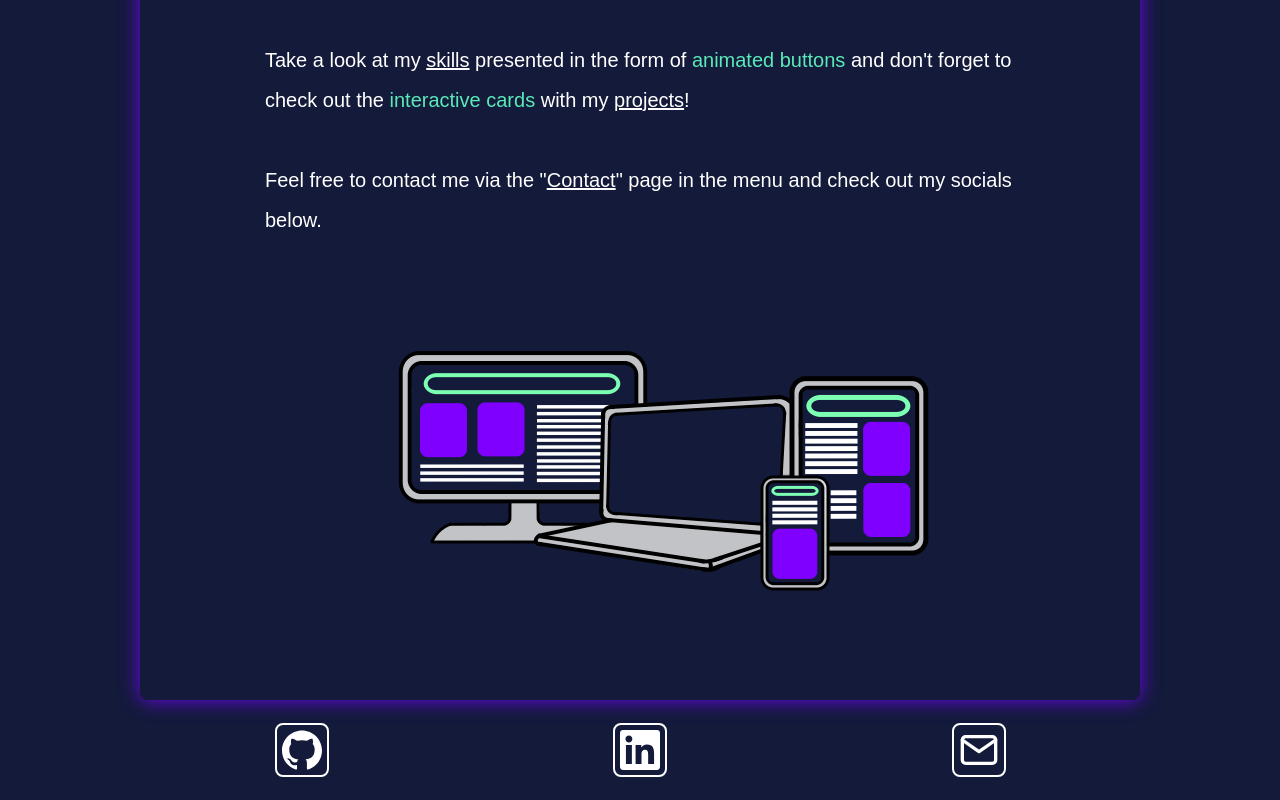
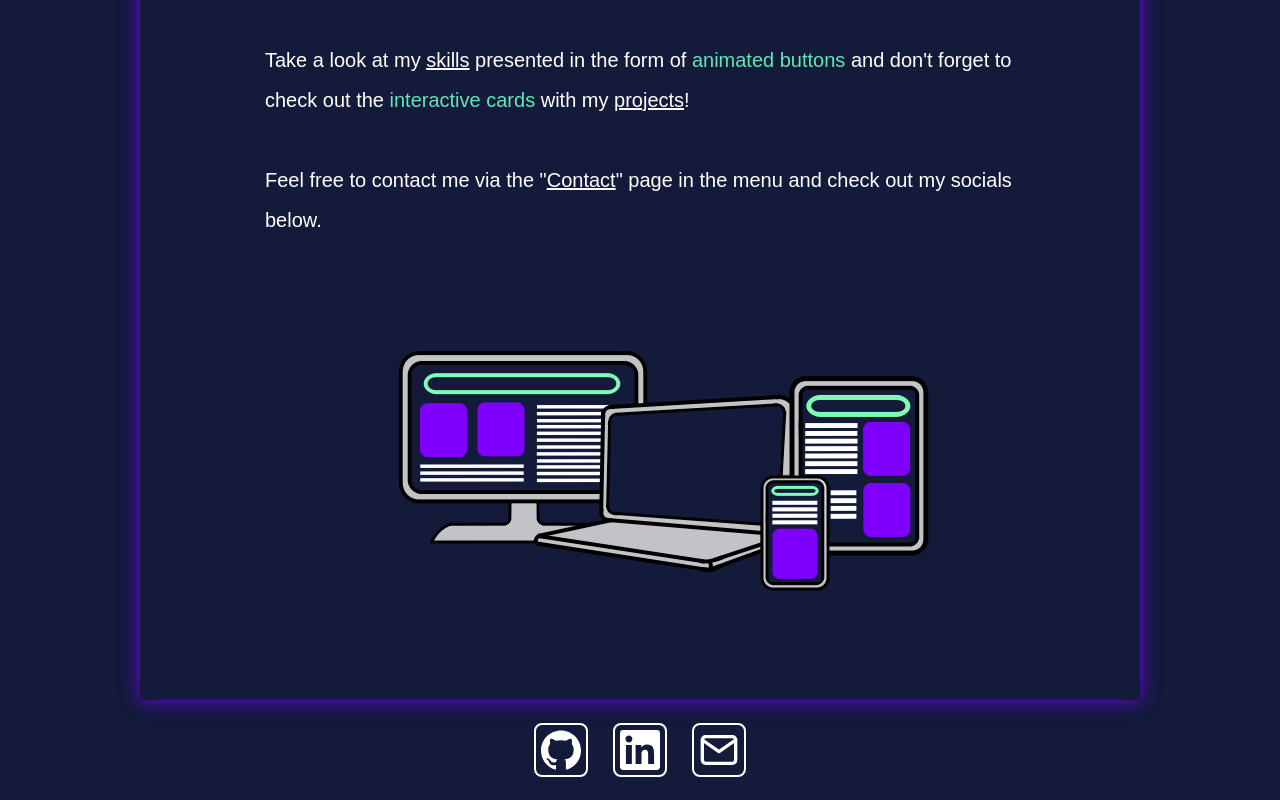
Before and after one commit to AleksandraMotor/portfolio-AM, a React app: page / in a window 1280 px wide. Shown: the part 760-1560 px from the top of the page. Built offline with nearby package versions, Linux system fonts and the light colour scheme.

Commit message:
edit layout

```diff
--- a/src/app/App.scss
+++ b/src/app/App.scss
@@ -16,9 +16,10 @@
     height: toRem(200);
     display: flex;
     justify-content: center;
+    box-shadow: inset 0px 0px 20px 0px $color_secondary;
 
-    &--mobile {
-      box-shadow: inset 0px 0px 20px 0px $color_secondary;
+    &--desktop {
+      box-shadow: none;
     }
   }
 
@@ -62,13 +63,14 @@
   }
 
   &__footer {
-    height: toRem(100);
+    height: toRem(80);
     display: flex;
     justify-content: center;
+    box-shadow: inset 0px 0px 20px 0px $color_secondary;
 
-    &--mobile {
-      height: toRem(80);
-      box-shadow: inset 0px 0px 20px 0px $color_secondary;
+    &--desktop {
+      height: toRem(100);
+      box-shadow: none;
     }
   }
 }
--- a/src/app/App.tsx
+++ b/src/app/App.tsx
@@ -18,7 +18,7 @@ const App: React.FunctionComponent = () => {
     <div className="app">
       <div className={classNames({
         'app__banner': true,
-        'app__banner--mobile': isMobile
+        'app__banner--desktop': isDesktop
         })}>
         <Banner/>
       </div>
@@ -54,7 +54,7 @@ const App: React.FunctionComponent = () => {
       </div>
       <div className={classNames({
         'app__footer': true,
-        'app__footer--mobile': isMobile
+        'app__footer--desktop': isDesktop
         })}
       >
         <Footer/>
--- a/src/components/footer/Footer.scss
+++ b/src/components/footer/Footer.scss
@@ -5,10 +5,10 @@
 .footer {
     display: flex;
     align-items: center;
-    justify-content: space-evenly;
+    justify-content: center;
     width: 100%;
     padding: toRem(10) toRem(10);
-    gap: toRem(20);
+    gap: toRem(25);
     color: $color_light;
     font-size: toRem(40);
 
--- a/webpack.config.js
+++ b/webpack.config.js
@@ -3,7 +3,7 @@ const HtmlWebpackPlugin = require('html-webpack-plugin');
 module.exports = {
     entry: './src/index.tsx',
     output: {
-        path: path.join(__dirname, '/dist'),
+        path: path.join(__dirname, '/'),
         filename: 'bundle.js'
     },
     devServer: {
```
